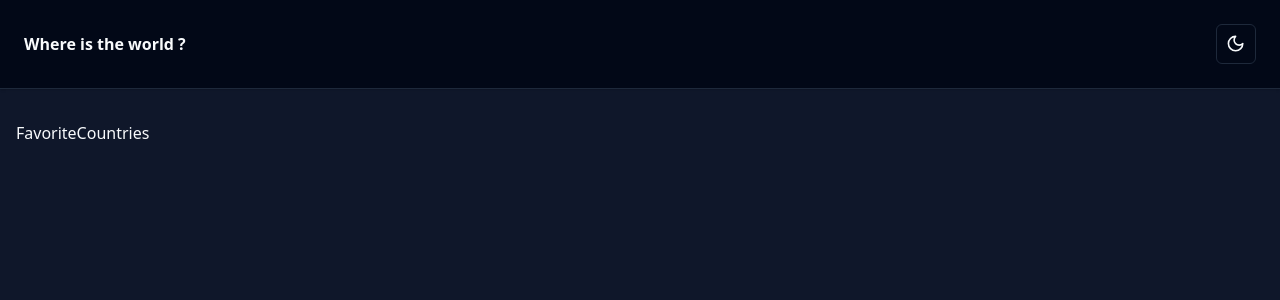
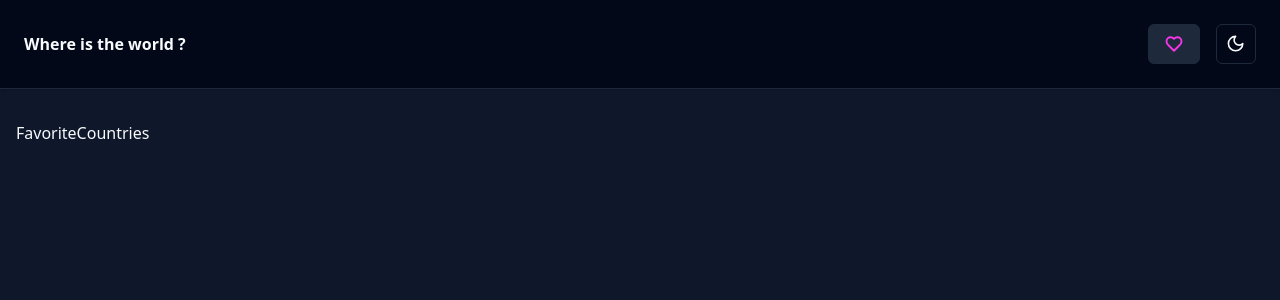
Before and after one commit to maxdnc/Countries-API-REST, a React (Vite) app: page /#/favorite in a window 1280 px wide. Shown: the top 300 px of the page. Built offline with nearby package versions, Linux system fonts and the light colour scheme.

Commit message:
✨ Update NavBar with new route

```diff
--- a/src/components/layouts/NavBar.tsx
+++ b/src/components/layouts/NavBar.tsx
@@ -1,11 +1,32 @@
+// react router
+import { Link, NavLink } from "react-router-dom";
 // component
 import { ModeToggle } from "../ui/mode-toggle";
+import { buttonVariants } from "../ui/button";
+// icon
+import { Heart } from "lucide-react";
 
 export default function NavBar() {
   return (
     <nav className="mb-4 flex items-center justify-between gap-4 border-border bg-background p-6 shadow dark:border-b">
-      <p className="font-bold text-primary">Where is the world ?</p>
-      <ModeToggle />
+      <Link to="/" className="font-bold text-primary">
+        Where is the world ?
+      </Link>
+      <div className="flex gap-4">
+        <NavLink
+          to="/favorite"
+          className={({ isActive }) =>
+            `${buttonVariants({
+              variant: "outline",
+              className: isActive && "bg-secondary",
+            })}`
+          }
+        >
+          <Heart size={18} strokeWidth={2.5} color="#F337E6" />
+        </NavLink>
+
+        <ModeToggle />
+      </div>
     </nav>
   );
 }
```
